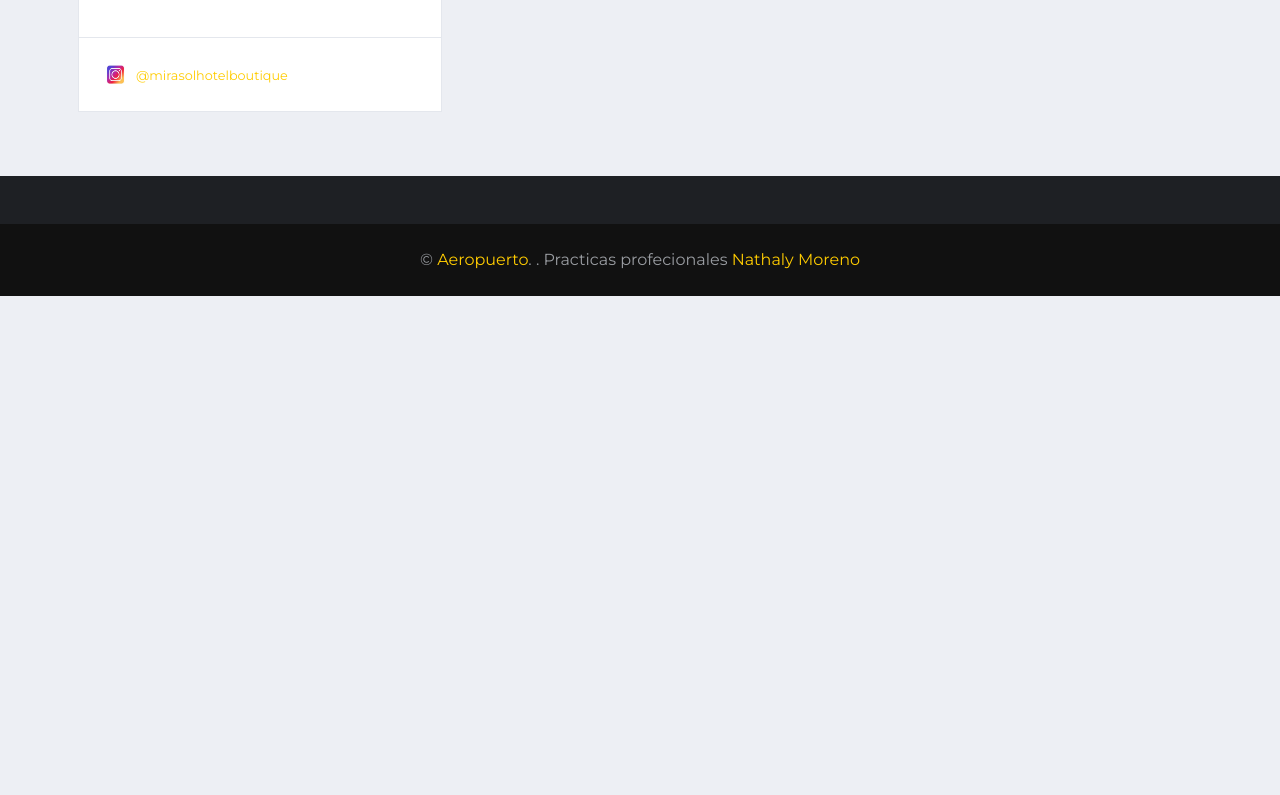
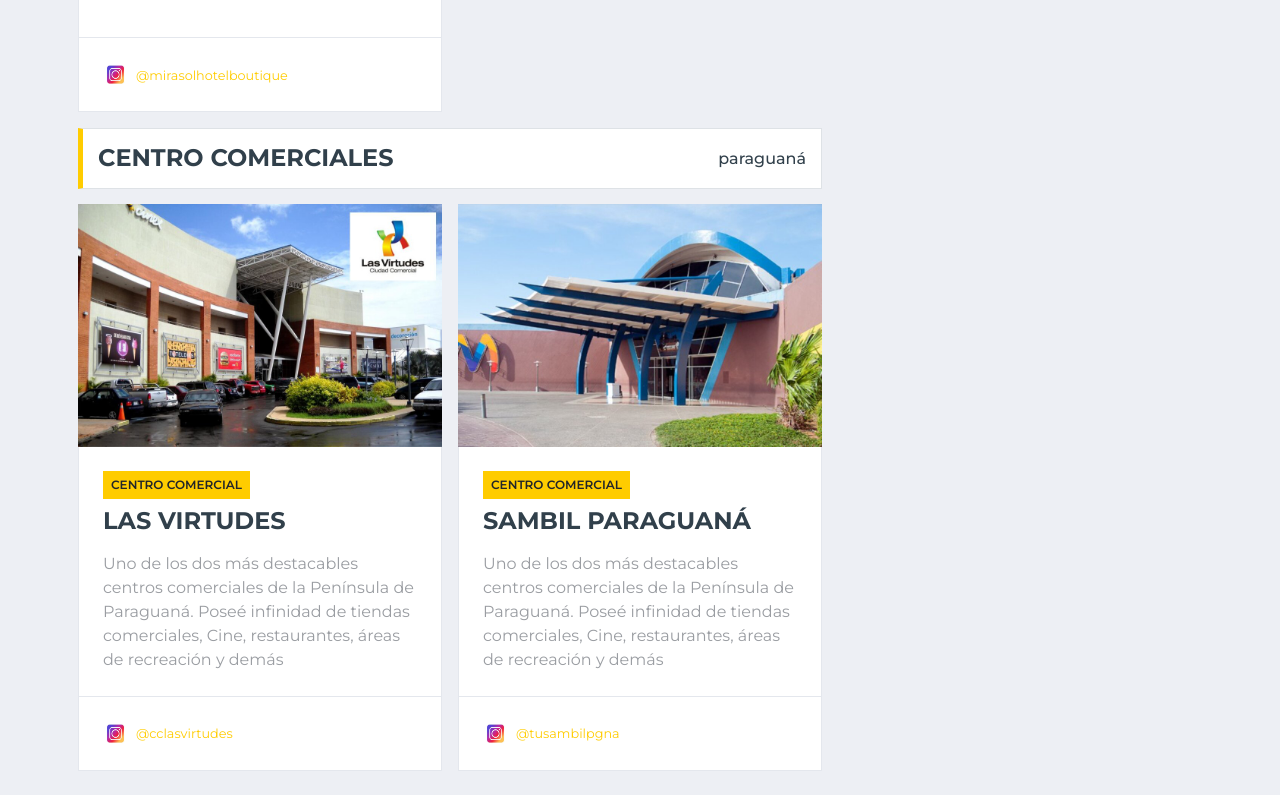
Before and after one commit to angel-moreno404/catalogo_digital_aeropuerto_internacional_JC.github.io, a plain HTML site: page servicios_turist.html in a window 1280 px wide. Shown: the part 2165-2960 px from the top of the page. Before the commit the page ends 2461 px from the top, so only its background shows below. Drawn offline with nearby package versions, Linux system fonts and the light colour scheme.

Commit message:
listo otra vez

```diff
--- a/servicios_turist.html
+++ b/servicios_turist.html
@@ -240,6 +240,63 @@
 
 
                     </div>
+                    <!-- centro comerciales -->
+
+                    <div class="row">
+                        <div class="col-12">
+                            <div class="section-title">
+                                <h4 class="m-0 text-uppercase font-weight-bold">CENTRO COMERCIALES</h4>
+                                <a class="text-secondary font-weight-medium text-decoration-none" href="">paraguaná</a>
+                            </div>
+                        </div>
+                        <div class="col-lg-6">
+                            <div class="position-relative mb-3">
+                                <img class="img-fluid w-100" src="img/imagenes_servicios/virtudes.jpg" style="object-fit: cover;">
+                                <div class="bg-white border border-top-0 p-4">
+                                    <div class="mb-2">
+                                        <a class="badge badge-primary text-uppercase font-weight-semi-bold p-2 mr-2"
+                                            href="">centro comercial</a>
+                                        <a class="text-body" href=""></a>
+                                    </div>
+                                    <a class="h4 d-block mb-3 text-secondary text-uppercase font-weight-bold" href="">Las Virtudes</a>
+                                    <p class="m-0">Uno de los dos más destacables centros comerciales de la Península de Paraguaná.
+
+                                        Poseé infinidad de tiendas comerciales, Cine, restaurantes, áreas de recreación y demás</p>
+                                </div>
+                                <div class="d-flex justify-content-between bg-white border border-top-0 p-4">
+                                    <div class="d-flex align-items-center">
+                                        <img class="rounded-circle mr-2" src="img/a.jpg" width="25" height="25" alt="">
+                                        <a href="https://www.instagram.com/cclasvirtudes" target="_blank"><small>@cclasvirtudes</small></a>
+                                    </div>
+
+                                </div>
+                            </div>
+                        </div>
+                        <div class="col-lg-6">
+                            <div class="position-relative mb-3">
+                                <img class="img-fluid w-100" src="img/imagenes_servicios/sambil.jpg" style="object-fit: cover;">
+                                <div class="bg-white border border-top-0 p-4">
+                                    <div class="mb-2">
+                                        <a class="badge badge-primary text-uppercase font-weight-semi-bold p-2 mr-2"
+                                            href="">centro comercial</a>
+                                        <a class="text-body" href=""></a>
+                                    </div>
+                                    <a class="h4 d-block mb-3 text-secondary text-uppercase font-weight-bold" href=""> Sambil Paraguaná</a>
+                                    <p class="m-0">Uno de los dos más destacables centros comerciales de la Península de Paraguaná.
+
+                                        Poseé infinidad de tiendas comerciales, Cine, restaurantes, áreas de recreación y demás</p>
+                                </div>
+                                <div class="d-flex justify-content-between bg-white border border-top-0 p-4">
+                                    <div class="d-flex align-items-center">
+                                        <img class="rounded-circle mr-2" src="img/a.jpg" width="25" height="25" alt="">
+                                        <a href="https://www.instagram.com/tusambilpgna" target="_blank"><small>@tusambilpgna</small></a>
+                                    </div>
+
+                                </div>
+                            </div>
+                        </div>
+
+                    </div>
                     <!-- end -->
                 </div>
 
```
Also changed, not shown: img/imagenes_servicios/sambil.jpg (added), img/imagenes_servicios/virtudes.jpg (added).
